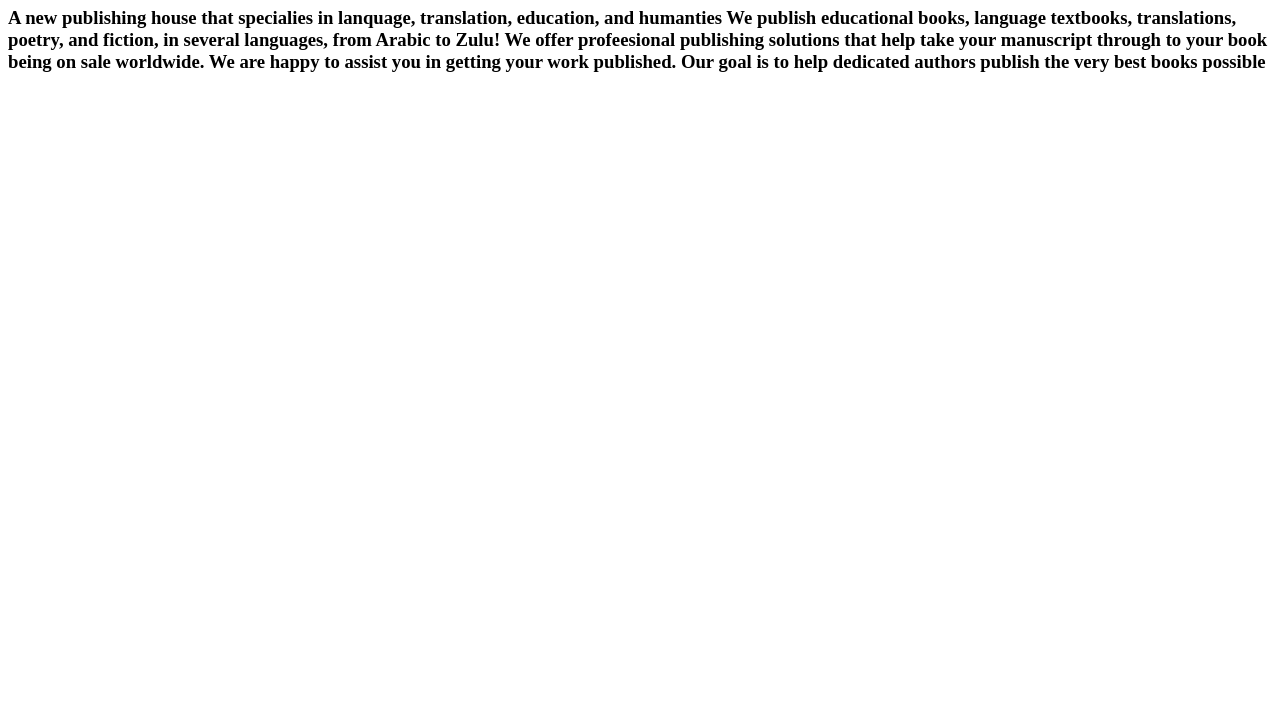
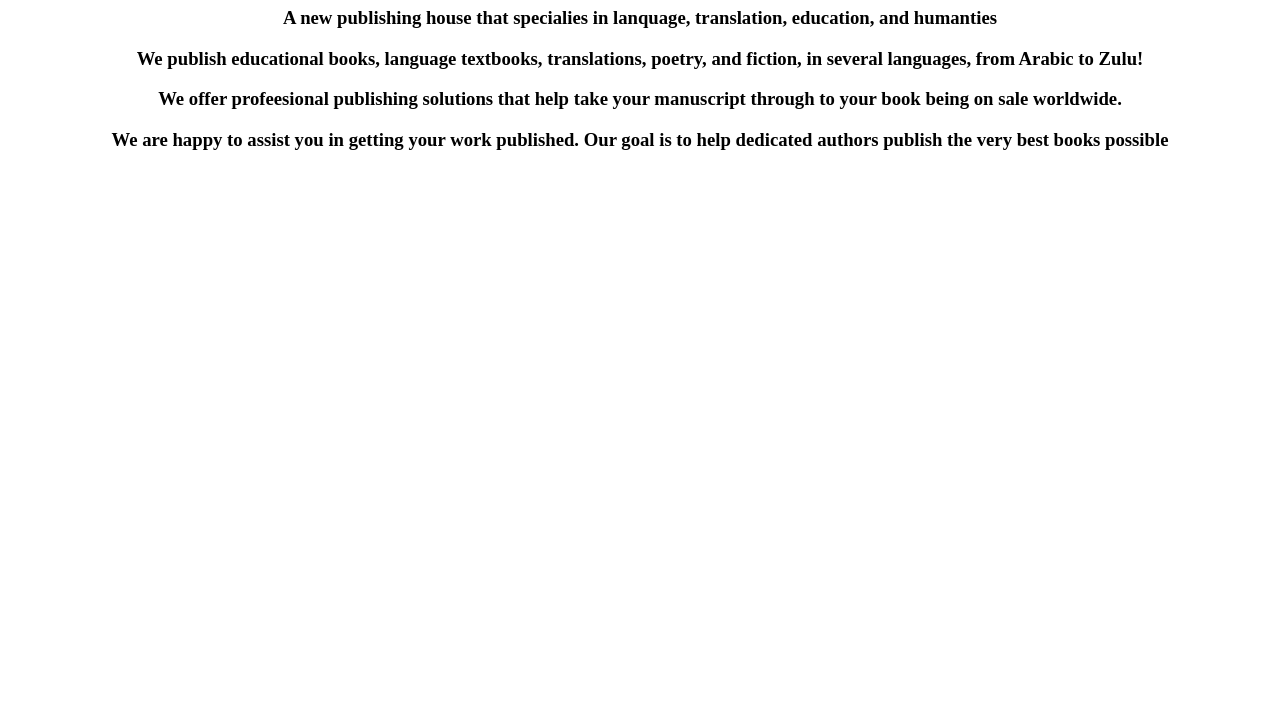
Before and after one commit to Absi-Alazawi/Project1, a plain HTML site: page index.html in a window 1280 px wide. Shown: the part 73-800 px from the top of the page. Drawn offline with Linux system fonts and the light colour scheme.

Commit message:
Here i added few css to the header and the whole page

```diff
--- a/index.html
+++ b/index.html
@@ -11,12 +11,15 @@
         <div class="header">
             <h1>About Us</h1>
             <h3>A new publishing house that specialies in lanquage, translation, education,
-                and humanties
-                We publish educational books, language textbooks, translations, poetry, and
-                fiction, in several languages, from Arabic to Zulu!
-                We offer profeesional publishing solutions that help take your manuscript
-                through to your book being on sale worldwide.
-                We are happy to assist you in getting your work published. Our goal is to help
+                and humanties</h3>
+
+               <h3> We publish educational books, language textbooks, translations, poetry, and
+                fiction, in several languages, from Arabic to Zulu!</h3>
+
+               <h3> We offer profeesional publishing solutions that help take your manuscript
+                through to your book being on sale worldwide.</h3>
+
+                <h3>We are happy to assist you in getting your work published. Our goal is to help
                 dedicated authors publish the very best books possible</h3>
 
         </div>
--- a/style.css
+++ b/style.css
@@ -0,0 +1,9 @@
+#main{
+    margin: auto;
+    width: 1200px;
+}
+
+
+.header{
+    text-align: center;
+}
```
